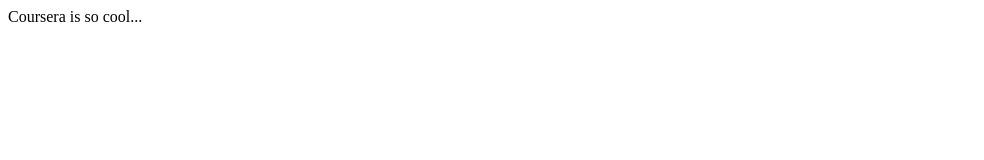
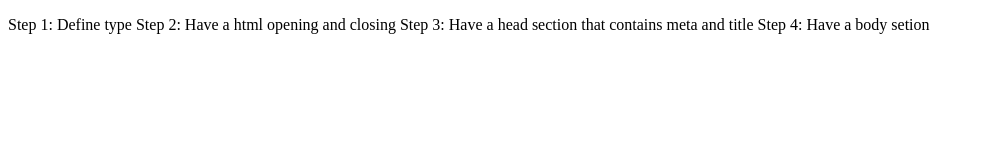
Before and after one commit to eillekw/coursera-test, a plain HTML site: page Lecture 4 HTML.html in a window 1280 px wide. Shown: the whole page, without its empty margins (0-984 px from the left). Drawn offline with Linux system fonts and the light colour scheme.

Commit message:
My Second Page

```diff
--- a/Lecture 4 HTML.html
+++ b/Lecture 4 HTML.html
@@ -1,11 +1,14 @@
-<!doctype html>
-<!start every HTML page with a document type declaration, for accurate layout and styling>
+<!doctype html>              <!--start with declaring type-->
 <html>
 <head>
 	<meta charset="utf-8">
-	<title>Coursera is Cool!</title>
+	<title>Setting up a HTML</title> <!--title on the tab-->
 </head>
 <body>
-Coursera is so cool...
+<p>
+Step 1: Define type
+Step 2: Have a html opening and closing
+Step 3: Have a head section that contains meta and title
+Step 4: Have a body setion </p>       <!--website content-->
 </body>
 </html>
```
Also changed, not shown: 1 other file.
